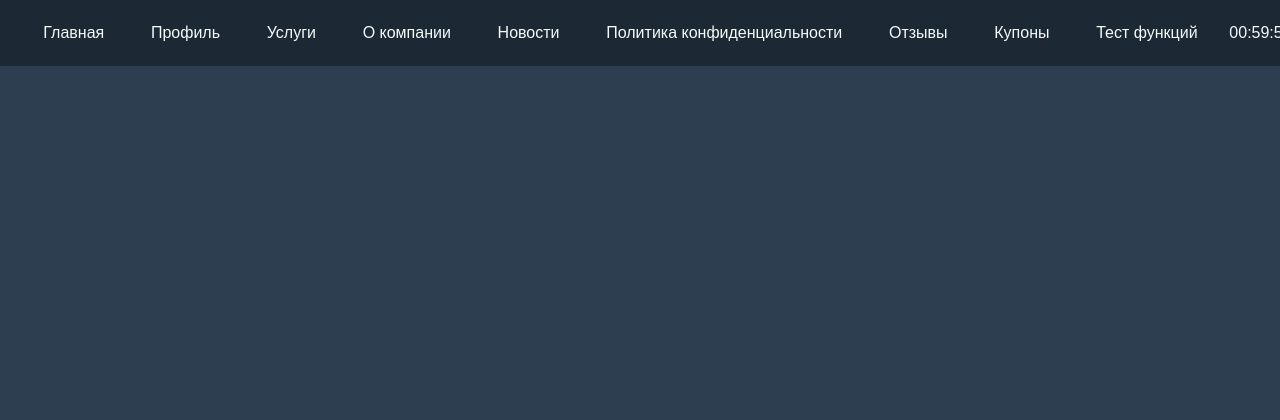
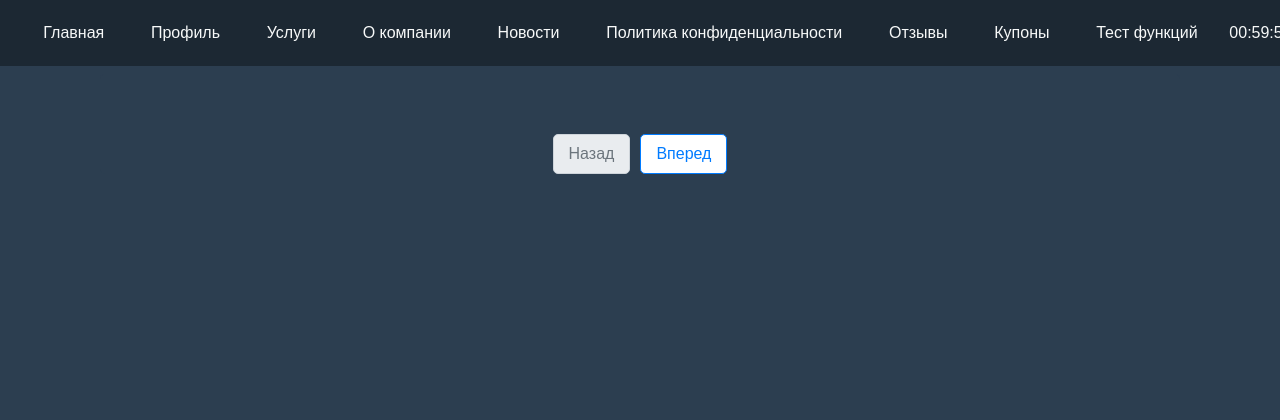
Before and after one commit to LoneXDii/IGI-STRWEB, a Django app: page /news/ in a window 1280 px wide. Shown: the top 420 px of the page. Run offline with Django 5.2, Linux system fonts and the light colour scheme; data that the repository does not hold is empty.

Commit message:
Added news pagination with card animation

```diff
--- a/IGI/LR5/MedicalCenter/medicalCenter/medicalCenter_app/templates/news.html
+++ b/IGI/LR5/MedicalCenter/medicalCenter/medicalCenter_app/templates/news.html
@@ -1,6 +1,9 @@
 {% extends "base.html" %}
 {% load static %}
-{% block styles %}<link rel="stylesheet" type="text/css" href="{% static 'newsStyles.css' %}">{% endblock styles %}
+{% block styles %}
+    <link rel="stylesheet" type="text/css" href="{% static 'newsStyles.css' %}">
+    <link rel="stylesheet" type="text/css" href="{% static 'paginationStyles.css' %}">
+{% endblock styles %}
 {% block title %}Новости{% endblock title %}
 {% block header %}Новости{% endblock header %}
 {% block content %}
@@ -14,4 +17,10 @@
             </article>
         {% endfor %}
     </article>
+    <div class="pagination">
+        <button id="prev" class="page-button" disabled>Назад</button>
+        <div id="page-buttons"></div>
+        <button id="next" class="page-button">Вперед</button>
+    </div>
+    <script src="{% static "scripts/newsPagination.js" %}"></script>
 {% endblock content %}
--- /dev/null
+++ b/IGI/LR5/MedicalCenter/medicalCenter/static/paginationStyles.css
@@ -0,0 +1,36 @@
+.pagination {
+    display: flex;
+    justify-content: center;
+    align-items: center;
+    margin: 20px 0;
+    margin-bottom: 50px;
+}
+
+.page-button {
+    padding: 10px 15px;
+    margin: 0 5px;
+    border: 1px solid #007bff;
+    background-color: #fff;
+    color: #007bff;
+    border-radius: 5px;
+    cursor: pointer;
+    font-size: 16px;
+    transition: background-color 0.2s, color 0.2s;
+}
+
+.page-button:hover {
+    background-color: #007bff;
+    color: #fff;
+}
+
+.page-button:disabled {
+    background-color: #e9ecef;
+    color: #6c757d;
+    cursor: not-allowed;
+    border: 1px solid #ced4da;
+}
+
+.page-button:not(:disabled):focus {
+    outline: none;
+    box-shadow: 0 0 0 0.2rem rgba(0, 123, 255, 0.25);
+}
--- /dev/null
+++ b/IGI/LR5/MedicalCenter/medicalCenter/static/scripts/newsPagination.js
@@ -0,0 +1,70 @@
+function animation()
+{
+    let shopItems = document.querySelectorAll('.news-card');
+    shopItems.forEach(item => {
+        item.addEventListener('mousemove', (e) => {
+            const rect = item.getBoundingClientRect();
+            const x = e.clientX - rect.left;
+            const y = e.clientY - rect.top;
+
+            const rotateX = ((y / rect.height) - 0.5) * 45;
+            const rotateY = ((x / rect.width) - 0.5) * -45;
+
+            item.style.transform = `rotateX(${rotateX}deg) rotateY(${rotateY}deg) scale(1.05)`;
+        });
+
+        item.addEventListener('mouseleave', () => {
+            item.style.transform = 'rotateX(0deg) rotateY(0deg) scale(1)';
+        });
+    });
+}
+
+document.addEventListener("DOMContentLoaded", function() {
+    const newsCards = document.querySelectorAll('.news-card');
+    const cardsPerPage = 3;
+    const totalPages = Math.ceil(newsCards.length / cardsPerPage);
+    let currentPage = 1;
+    animation();
+
+    function showPage(page) {
+        newsCards.forEach((card, index) => {
+            card.style.display = (index >= (page - 1) * cardsPerPage && index < page * cardsPerPage) ? 'block' : 'none';
+        });
+        document.getElementById('prev').disabled = (page === 1);
+        document.getElementById('next').disabled = (page === totalPages);
+        updatePageButtons(page);
+    }
+
+    function updatePageButtons(activePage) {
+        const pageButtonsContainer = document.getElementById('page-buttons');
+        pageButtonsContainer.innerHTML = '';
+
+        for (let i = 1; i <= totalPages; i++) {
+            const button = document.createElement('button');
+            button.innerText = i;
+            button.classList.add('page-button');
+            button.disabled = (i === activePage);
+            button.addEventListener('click', () => {
+                currentPage = i;
+                showPage(currentPage);
+            });
+            pageButtonsContainer.appendChild(button);
+        }
+    }
+
+    document.getElementById('prev').addEventListener('click', () => {
+        if (currentPage > 1) {
+            currentPage--;
+            showPage(currentPage);
+        }
+    });
+
+    document.getElementById('next').addEventListener('click', () => {
+        if (currentPage < totalPages) {
+            currentPage++;
+            showPage(currentPage);
+        }
+    });
+
+    showPage(currentPage);
+});
```
